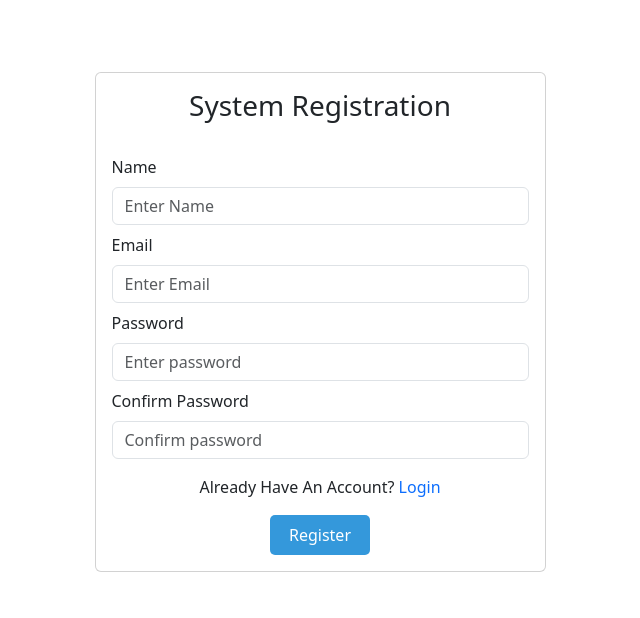
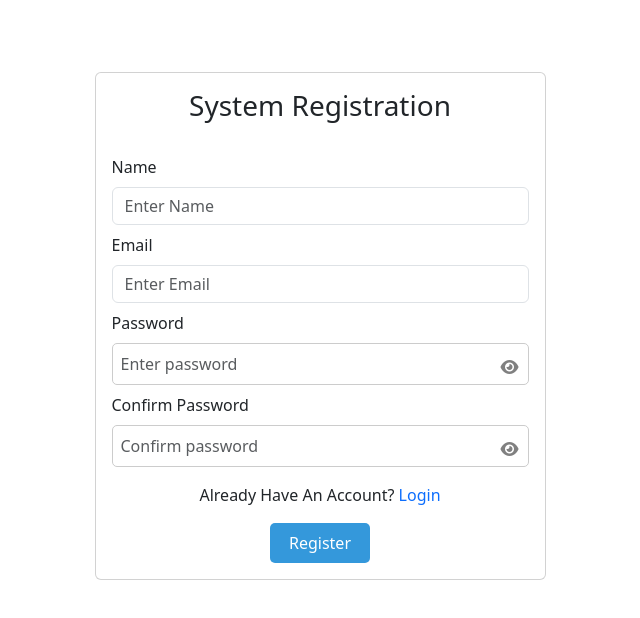
Before and after one commit to suchith-sandunika/BookFiezta-Frontend, an Angular app: page /register in a window 1280 px wide. Shown: the top 618 px of the page, without its empty margins (320-960 px from the left). Built offline with nearby package versions, Linux system fonts and the light colour scheme.

Commit message:
added password toggle

```diff
--- a/src/app/components/user/user-functional-components/login/login.component.css
+++ b/src/app/components/user/user-functional-components/login/login.component.css
@@ -26,3 +26,25 @@ button:disabled {
 button i {
   font-size: 20px; /* Adjust spinner size */
 }
+
+.password-container {
+  position: relative;
+  display: flex;
+  align-items: center;
+  width: 100%;
+}
+
+.password-container input {
+  width: 100%;
+  padding: 8px 35px 8px 8px;
+  border: 1px solid #ccc;
+  border-radius: 5px;
+}
+
+.password-container i {
+  position: absolute;
+  right: 10px;
+  cursor: pointer;
+  color: gray;
+  margin-bottom: 2px;
+}
--- a/src/app/components/user/user-functional-components/login/login.component.html
+++ b/src/app/components/user/user-functional-components/login/login.component.html
@@ -13,7 +13,10 @@
             </div>
             <div class="form-group">
               <label for="password" class="mb-2">Password</label>
-              <input type="password" class="form-control mb-2" id="password" placeholder="Enter password" required [(ngModel)]="userPassword" name="userPassword">
+              <div class="password-container">
+                <input [type]="passwordFieldType" class="form-control mb-2" id="password" placeholder="Enter password" required [(ngModel)]="userPassword" name="userPassword">
+                <i class="fas" [ngClass]="passwordFieldType === 'password' ? 'fa-eye' : 'fa-eye-slash'" (click)="togglePassword()"></i>
+              </div>
             </div>
             <p class="text-center pt-2">Forgot Password? <a href="/verify-email-reset-password" class="text-decoration-none">Reset Password</a></p>
             <p class="text-center">Don't Have An Account? <a href="/register" class="text-decoration-none">Register</a></p>
--- a/src/app/components/user/user-functional-components/login/login.component.ts
+++ b/src/app/components/user/user-functional-components/login/login.component.ts
@@ -5,10 +5,11 @@ import {FormsModule} from '@angular/forms';
 import { UserService } from '../../../../services/user/user.service';
 import {AuthService} from '../../../../services/auth/auth.service';
 import {AlertService} from '../../../../services/alert/alert.service';
+import {NgClass} from '@angular/common';
 
 @Component({
   selector: 'app-login',
-  imports: [FormsModule],
+  imports: [FormsModule, NgClass],
   templateUrl: './login.component.html',
   standalone: true,
   styleUrl: './login.component.css'
@@ -19,6 +20,12 @@ export class LoginComponent {
   userEmail: string = '';
   userPassword: string = '';
   isLoading: boolean = false;
+
+  passwordFieldType: string = 'password';
+
+  togglePassword() {
+    this.passwordFieldType = this.passwordFieldType === 'password' ? 'text' : 'password';
+  }
 
   async login() {
     this.isLoading = true;
--- a/src/app/components/user/user-functional-components/register/register.component.css
+++ b/src/app/components/user/user-functional-components/register/register.component.css
@@ -22,3 +22,25 @@ button:disabled {
 button i {
   font-size: 20px; /* Adjust spinner size */
 }
+
+.password-container {
+  position: relative;
+  display: flex;
+  align-items: center;
+  width: 100%;
+}
+
+.password-container input {
+  width: 100%;
+  padding: 8px 35px 8px 8px;
+  border: 1px solid #ccc;
+  border-radius: 5px;
+}
+
+.password-container i {
+  position: absolute;
+  right: 10px;
+  cursor: pointer;
+  color: gray;
+  margin-bottom: 2px;
+}
--- a/src/app/components/user/user-functional-components/register/register.component.html
+++ b/src/app/components/user/user-functional-components/register/register.component.html
@@ -21,11 +21,17 @@
             </div>
             <div class="form-group">
               <label for="password" class="mb-2">Password</label>
-              <input type="password" class="form-control mb-2" id="password" placeholder="Enter password" required  [(ngModel)]="userPassword" name="userPassword">
+              <div class="password-container">
+                <input [type]="passwordFieldType" class="form-control mb-2" id="password" placeholder="Enter password" required [(ngModel)]="userPassword" name="userPassword">
+                <i class="fas" [ngClass]="passwordFieldType === 'password' ? 'fa-eye' : 'fa-eye-slash'" (click)="togglePassword()"></i>
+              </div>
             </div>
             <div class="form-group">
               <label for="confirm-password" class="mb-2">Confirm Password</label>
-              <input type="password" class="form-control mb-2" id="confirm-password" placeholder="Confirm password" required  [(ngModel)]="userConfirmPassword" name="userConfirmPassword">
+              <div class="password-container">
+                <input [type]="confirmPasswordFieldType" class="form-control mb-2" id="confirm-password" placeholder="Confirm password" required [(ngModel)]="userConfirmPassword" name="userConfirmPassword">
+                <i class="fas" [ngClass]="confirmPasswordFieldType === 'password' ? 'fa-eye' : 'fa-eye-slash'" (click)="toggleConfirmPassword()"></i>
+              </div>
             </div>
             <p class="text-center pt-2">Already Have An Account? <a href="/login" class="text-decoration-none">Login</a></p>
             <div class="d-flex align-items-center justify-content-center">
--- a/src/app/components/user/user-functional-components/register/register.component.ts
+++ b/src/app/components/user/user-functional-components/register/register.component.ts
@@ -3,10 +3,11 @@ import {Router} from '@angular/router';
 import {FormsModule} from '@angular/forms';
 import axios from 'axios';
 import { UserService } from '../../../../services/user/user.service';
+import {NgClass} from '@angular/common';
 
 @Component({
   selector: 'app-register',
-  imports: [FormsModule],
+  imports: [FormsModule, NgClass],
   standalone: true,
   templateUrl: './register.component.html',
   styleUrl: './register.component.css'
@@ -19,7 +20,18 @@ export class RegisterComponent {
   userConfirmPassword: string = '';
   isLoading: boolean = false;
 
+  passwordFieldType: string = 'password';
+  confirmPasswordFieldType: string = 'password';
+
   constructor(private router: Router, private userService: UserService) {}
+
+  togglePassword() {
+    this.passwordFieldType = this.passwordFieldType === 'password' ? 'text' : 'password';
+  }
+
+  toggleConfirmPassword() {
+    this.confirmPasswordFieldType = this.confirmPasswordFieldType === 'password' ? 'text' : 'password';
+  }
 
   checkPasswordStrength(): boolean {
     const passwordRegex = /^(?=.*[A-Za-z])(?=.*\d)(?=.*[!@#$%^&*()_+{}\[\]:;<>,.?~\\/-]).{8,}$/;
--- a/src/app/components/user/user-functional-components/reset-password/reset-password.component.css
+++ b/src/app/components/user/user-functional-components/reset-password/reset-password.component.css
@@ -0,0 +1,21 @@
+.password-container {
+  position: relative;
+  display: flex;
+  align-items: center;
+  width: 100%;
+}
+
+.password-container input {
+  width: 100%;
+  padding: 8px 35px 8px 8px;
+  border: 1px solid #ccc;
+  border-radius: 5px;
+}
+
+.password-container i {
+  position: absolute;
+  right: 10px;
+  cursor: pointer;
+  color: gray;
+  margin-bottom: 2px;
+}
--- a/src/app/components/user/user-functional-components/reset-password/reset-password.component.html
+++ b/src/app/components/user/user-functional-components/reset-password/reset-password.component.html
@@ -9,11 +9,17 @@
           <form (ngSubmit)="resetPassword()">
             <div class="form-group">
               <label for="password" class="mb-2">New Password</label>
-              <input type="password" class="form-control mb-2" id="password" placeholder="Enter New Password" required [(ngModel)]="userPassword" name="userPassword">
+              <div class="password-container">
+                <input [type]="passwordFieldType" class="form-control mb-2" id="password" placeholder="Enter New Password" required [(ngModel)]="userPassword" name="userPassword">
+                <i class="fas" [ngClass]="passwordFieldType === 'password' ? 'fa-eye' : 'fa-eye-slash'" (click)="togglePassword()"></i>
+              </div>
             </div>
             <div class="form-group">
               <label for="confirm-password" class="mb-2">Confirm New Password</label>
-              <input type="password" class="form-control mb-3" id="confirm-password" placeholder="Confirm the entered password" required [(ngModel)]="userConfirmPassword" name="userConfirmPassword">
+              <div class="password-container">
+                <input [type]="confirmPasswordFieldType" class="form-control mb-3" id="confirm-password" placeholder="Confirm the entered password" required [(ngModel)]="userConfirmPassword" name="userConfirmPassword">
+                <i class="fas" [ngClass]="confirmPasswordFieldType === 'password' ? 'fa-eye' : 'fa-eye-slash'" (click)="toggleConfirmPassword()"></i>
+              </div>
             </div>
             <div class="d-flex align-items-center justify-content-center mt-2">
               <button type="submit" class="btn btn-primary w-20">
--- a/src/app/components/user/user-functional-components/reset-password/reset-password.component.ts
+++ b/src/app/components/user/user-functional-components/reset-password/reset-password.component.ts
@@ -3,10 +3,11 @@ import { FormsModule } from '@angular/forms';
 import { Router } from '@angular/router';
 import axios from 'axios';
 import { UserService } from '../../../../services/user/user.service';
+import {NgClass} from '@angular/common';
 
 @Component({
   selector: 'app-reset-password',
-  imports: [FormsModule],
+  imports: [FormsModule, NgClass],
   templateUrl: './reset-password.component.html',
   standalone: true,
   styleUrl: './reset-password.component.css'
@@ -19,8 +20,25 @@ export class ResetPasswordComponent {
   userConfirmPassword: string = '';
   isLoading: boolean = false;
 
+  passwordFieldType: string = 'password';
+  confirmPasswordFieldType: string = 'password';
+
   constructor(private router: Router, private userService: UserService) {
     this.userEmail = this.userService.getUserEmail();
+  }
+
+  togglePassword() {
+    this.passwordFieldType = this.passwordFieldType === 'password' ? 'text' : 'password';
+  }
+
+  toggleConfirmPassword() {
+    this.confirmPasswordFieldType = this.confirmPasswordFieldType === 'password' ? 'text' : 'password';
+  }
+
+  checkNewPasswordStrength(): boolean {
+    const passwordRegex = /^(?=.*[A-Za-z])(?=.*\d)(?=.*[!@#$%^&*()_+{}\[\]:;<>,.?~\\/-]).{8,}$/;
+    const result = passwordRegex.test(this.userPassword);
+    return result;
   }
 
   async resetPassword () {
@@ -32,8 +50,20 @@ export class ResetPasswordComponent {
       return;
     }
 
+    if(this.userPassword.length <= 8 && this.userPassword.length > 15) {
+      alert('New Password must be between 8 and 15 characters');
+      this.isLoading = false;
+      return;
+    }
+
     if(this.userPassword !== this.userConfirmPassword) {
       alert('Passwords do not match');
+      this.isLoading = false;
+      return;
+    }
+
+    if(!this.checkNewPasswordStrength()) {
+      alert('New Password must contain numbers, symbols and letters');
       this.isLoading = false;
       return;
     }
```
